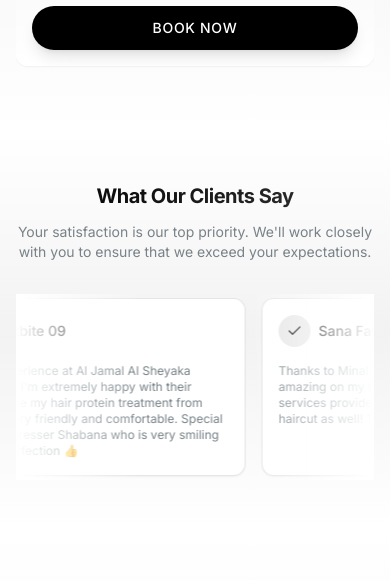
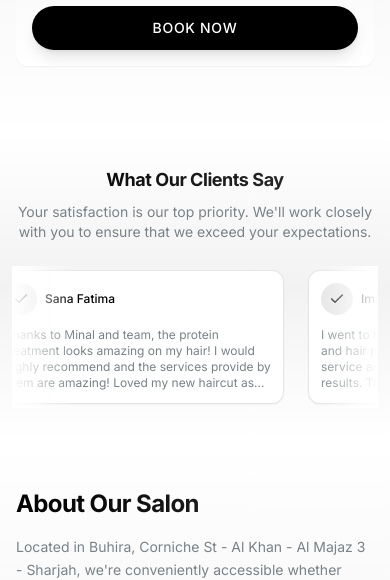
Before and after one commit to lukef7fywmrp/al-jamal-al-sheyaka, a Next.js app: page / in a window 390 px wide. Shown: the part 6840-7420 px from the top of the page. Built offline with nearby package versions, Linux system fonts and the light colour scheme.

Commit message:
fixed CSS issues

```diff
--- a/package.json
+++ b/package.json
@@ -27,12 +27,14 @@
     "@radix-ui/react-tooltip": "^1.1.0",
     "class-variance-authority": "^0.7.0",
     "clsx": "^2.1.1",
+    "embla-carousel-autoplay": "^8.3.1",
     "embla-carousel-react": "^8.1.6",
     "framer-motion": "^11.3.28",
     "lucide-react": "^0.381.0",
     "next": "14.2.3",
     "react": "^18",
     "react-dom": "^18",
+    "react-fast-marquee": "^1.6.5",
     "react-icons": "^5.3.0",
     "tailwind-merge": "^2.3.0",
     "tailwindcss-animate": "^1.0.7"
--- a/src/app/globals.css
+++ b/src/app/globals.css
@@ -60,10 +60,19 @@
   }
 }
 
-.animate-carousel {
-  animation: scroll 10s linear infinite;
+@keyframes infinite-scroll {
+  from {
+    transform: translateX(0);
+  }
+  to {
+    transform: translateX(calc(-50% - 1rem));
+  }
 }
 
-.animate-carousel:hover {
+.animate-infinite-scroll {
+  animation: infinite-scroll 5s linear infinite;
+}
+
+.animate-infinite-scroll:hover {
   animation-play-state: paused;
 }
--- a/src/components/header.tsx
+++ b/src/components/header.tsx
@@ -16,7 +16,7 @@ export function Header() {
       initial={{ opacity: 0, y: -20 }}
       animate={{ opacity: 1, y: 0 }}
       transition={{ duration: 0.8, ease: "easeOut" }}
-      className="fixed top-0 left-0 right-0 z-30 bg-white/95 backdrop-blur-xl border-b border-black/5"
+      className="fixed top-0 left-0 right-0 z-30 bg-white/95 backdrop-blur-xl border-b border-black/5 transform-gpu will-change-transform"
     >
       <div className="container relative flex h-20 items-center justify-between md:justify-center">
         <motion.div
--- a/src/components/testimonials.tsx
+++ b/src/components/testimonials.tsx
@@ -1,10 +1,9 @@
 "use client";
 
-import Image from "next/image";
 import { motion } from "framer-motion";
 
-import { Carousel, CarouselContent, CarouselItem } from "@/components/ui/carousel";
 import { Card, CardContent } from "@/components/ui/card";
+import Marquee from "react-fast-marquee";
 
 export function Testimonials() {
   const testimonials = [
@@ -41,7 +40,7 @@ export function Testimonials() {
   ];
 
   return (
-    <section className="relative py-12 sm:py-16 md:py-24 lg:py-32">
+    <section className="relative py-8 sm:py-16 md:py-24 lg:py-32">
       <div className="absolute inset-0 bg-gradient-to-b from-white via-primary/5 to-white" />
 
       <motion.div
@@ -49,15 +48,15 @@ export function Testimonials() {
         whileInView={{ opacity: 1, y: 0 }}
         viewport={{ once: true }}
         transition={{ duration: 0.8 }}
-        className="container relative space-y-8 sm:space-y-12 px-4 sm:px-6"
+        className="container relative space-y-6 sm:space-y-12 px-3 sm:px-6"
       >
-        <div className="space-y-3 sm:space-y-4 text-center">
+        <div className="space-y-2 sm:space-y-4 text-center">
           <motion.h2
             initial={{ opacity: 0, y: 20 }}
             whileInView={{ opacity: 1, y: 0 }}
             viewport={{ once: true }}
             transition={{ delay: 0.2, duration: 0.8 }}
-            className="bg-gradient-to-r from-primary to-primary/80 bg-clip-text text-xl sm:text-2xl md:text-3xl lg:text-4xl font-bold tracking-tight text-transparent"
+            className="bg-gradient-to-r from-primary to-primary/80 bg-clip-text text-lg sm:text-2xl md:text-3xl lg:text-4xl font-bold tracking-tight text-transparent"
           >
             What Our Clients Say
           </motion.h2>
@@ -74,25 +73,13 @@ export function Testimonials() {
         </div>
 
         <div className="relative">
-          <div className="absolute left-0 top-0 bottom-0 w-32 bg-gradient-to-r from-white to-transparent z-10" />
-          <div className="absolute right-0 top-0 bottom-0 w-32 bg-gradient-to-l from-white to-transparent z-10" />
+          <div className="absolute left-0 top-0 bottom-0 w-16 sm:w-32 bg-gradient-to-r from-white to-transparent z-10" />
+          <div className="absolute right-0 top-0 bottom-0 w-16 sm:w-32 bg-gradient-to-l from-white to-transparent z-10" />
 
-          <Carousel
-            opts={{
-              loop: true,
-              align: "start",
-              dragFree: true,
-              containScroll: false,
-              skipSnaps: false,
-            }}
-            className="w-full"
-          >
-            <CarouselContent className="-ml-2 sm:-ml-4 animate-carousel">
+          <Marquee gradient={false} speed={50} pauseOnHover={true} className="overflow-hidden">
+            <div className="flex gap-4">
               {testimonials.map((testimonial, index) => (
-                <CarouselItem
-                  key={`first-${index}`}
-                  className="pl-2 sm:pl-4 basis-full sm:basis-1/2 lg:basis-1/3"
-                >
+                <div key={index} className="w-[300px] sm:w-[400px] lg:w-[500px] flex-shrink-0">
                   <motion.div
                     initial={{ opacity: 0, scale: 0.95 }}
                     whileInView={{ opacity: 1, scale: 1 }}
@@ -101,7 +88,7 @@ export function Testimonials() {
                     className="h-full p-1"
                   >
                     <Card className="h-full overflow-hidden border border-black/10 bg-white/95 backdrop-blur-sm transition-all duration-300 hover:border-black/20">
-                      <CardContent className="flex h-full flex-col gap-4 sm:gap-6 p-4 sm:p-6 lg:p-8">
+                      <CardContent className="flex h-full flex-col gap-3 sm:gap-6 p-3 sm:p-6 lg:p-8">
                         <div className="flex items-center gap-2 sm:gap-3">
                           <div className="flex h-8 w-8 sm:h-10 sm:w-10 items-center justify-center rounded-full bg-primary/10">
                             <svg
@@ -116,60 +103,20 @@ export function Testimonials() {
                               <path d="M20 6L9 17l-5-5" />
                             </svg>
                           </div>
-                          <p className="text-sm sm:text-base font-medium text-primary">
+                          <p className="text-xs sm:text-base font-medium text-primary">
                             {testimonial.name}
                           </p>
                         </div>
-                        <p className="flex-1 text-xs sm:text-sm text-muted-foreground">
+                        <p className="flex-1 text-xs sm:text-sm text-muted-foreground line-clamp-4 sm:line-clamp-none">
                           {testimonial.content}
                         </p>
                       </CardContent>
                     </Card>
                   </motion.div>
-                </CarouselItem>
+                </div>
               ))}
-              {testimonials.map((testimonial, index) => (
-                <CarouselItem
-                  key={`second-${index}`}
-                  className="pl-2 sm:pl-4 basis-full sm:basis-1/2 lg:basis-1/3"
-                >
-                  <motion.div
-                    initial={{ opacity: 0, scale: 0.95 }}
-                    whileInView={{ opacity: 1, scale: 1 }}
-                    viewport={{ once: true }}
-                    transition={{ delay: index * 0.1, duration: 0.6 }}
-                    className="h-full p-1"
-                  >
-                    <Card className="h-full overflow-hidden border border-black/10 bg-white/95 backdrop-blur-sm transition-all duration-300 hover:border-black/20">
-                      <CardContent className="flex h-full flex-col gap-4 sm:gap-6 p-4 sm:p-6 lg:p-8">
-                        <div className="flex items-center gap-2 sm:gap-3">
-                          <div className="flex h-8 w-8 sm:h-10 sm:w-10 items-center justify-center rounded-full bg-primary/10">
-                            <svg
-                              className="w-4 h-4 sm:w-5 sm:h-5 text-primary"
-                              viewBox="0 0 24 24"
-                              fill="none"
-                              stroke="currentColor"
-                              strokeWidth="2"
-                              strokeLinecap="round"
-                              strokeLinejoin="round"
-                            >
-                              <path d="M20 6L9 17l-5-5" />
-                            </svg>
-                          </div>
-                          <p className="text-sm sm:text-base font-medium text-primary">
-                            {testimonial.name}
-                          </p>
-                        </div>
-                        <p className="flex-1 text-xs sm:text-sm text-muted-foreground">
-                          {testimonial.content}
-                        </p>
-                      </CardContent>
-                    </Card>
-                  </motion.div>
-                </CarouselItem>
-              ))}
-            </CarouselContent>
-          </Carousel>
+            </div>
+          </Marquee>
         </div>
       </motion.div>
     </section>
```
Also changed, not shown: 1 other file (tests, documents, lock files or other folders).
